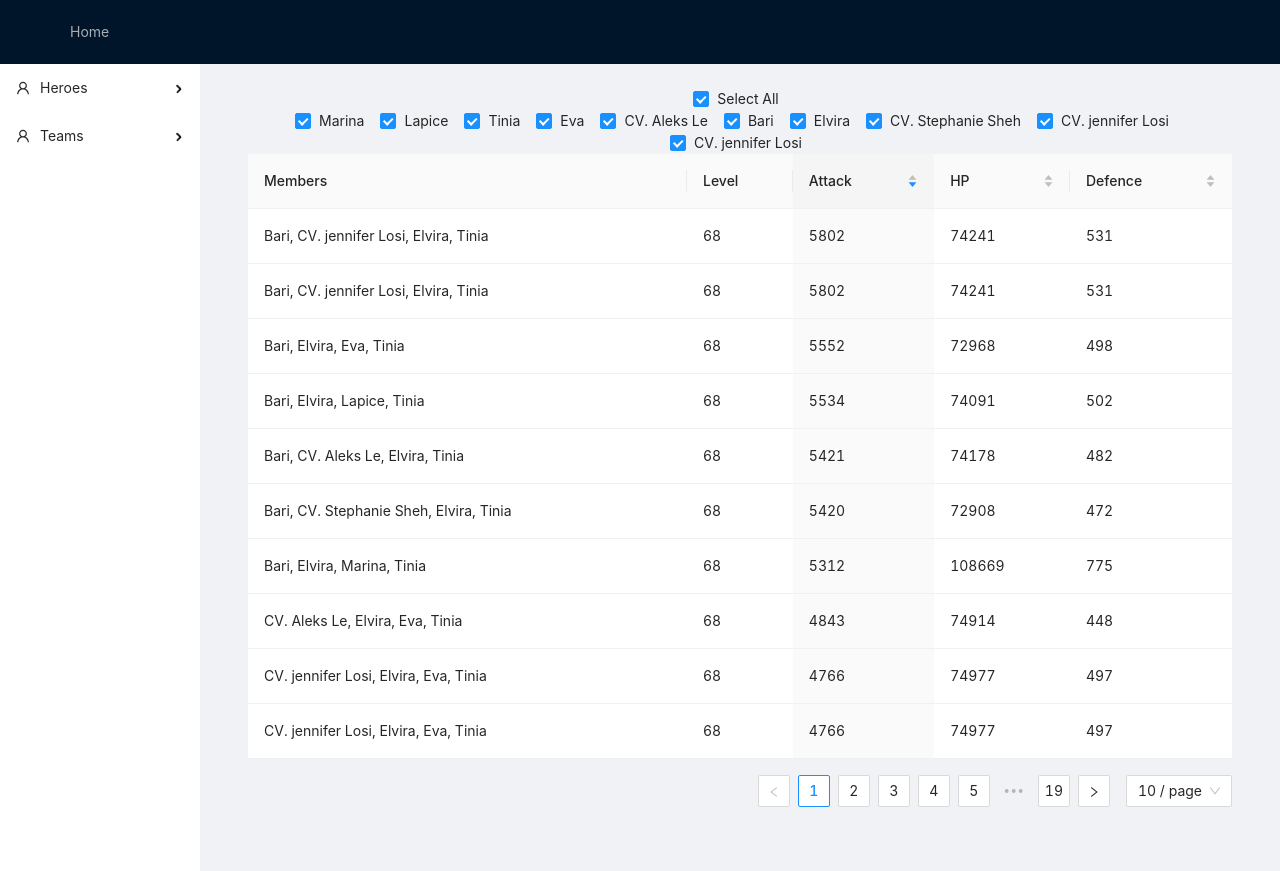
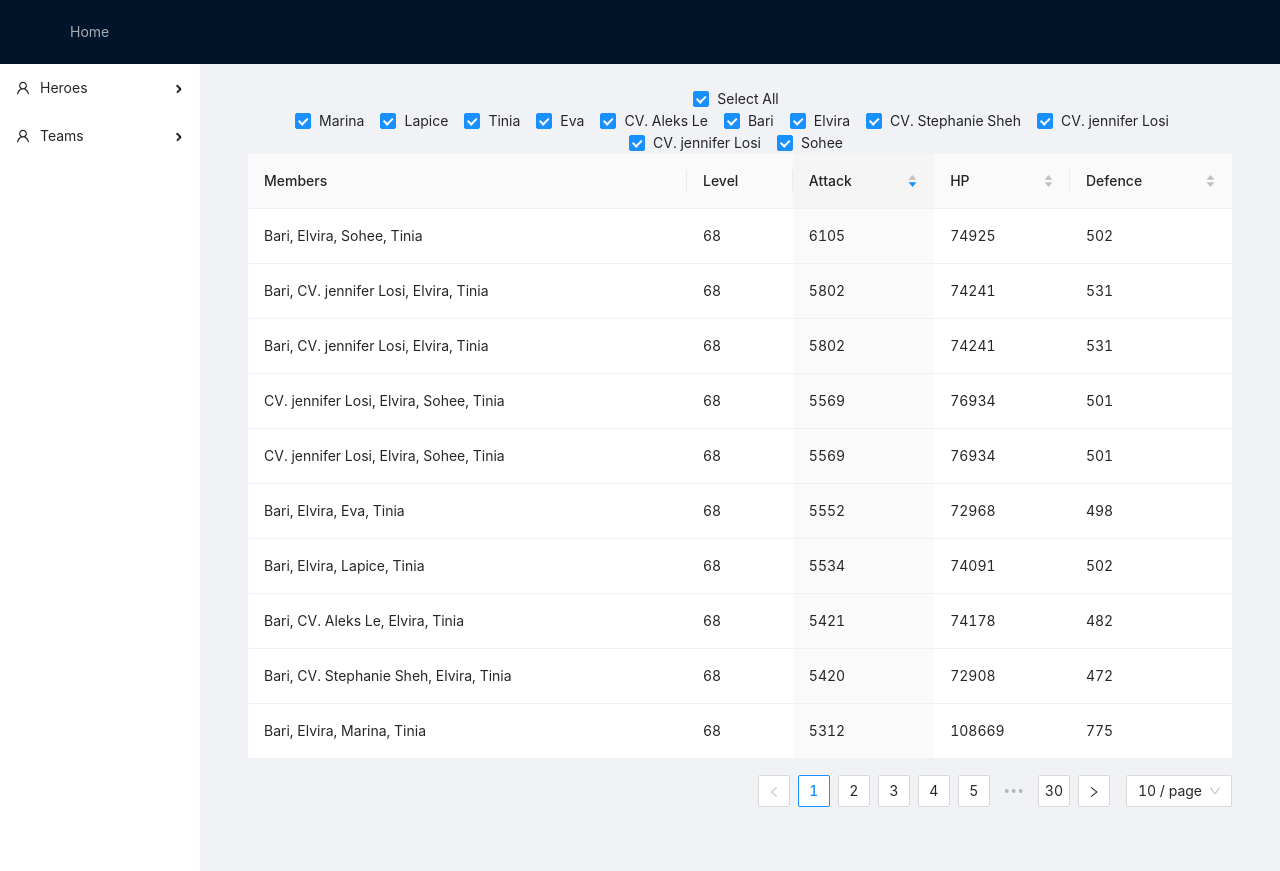
Before and after one commit to monacob/guardian-tales, a React (Create React App) app: page /teams in a window 1280 px wide. Built offline with nearby package versions, Linux system fonts and the light colour scheme.

Commit message:
add hero

```diff
--- a/src/data/heroes.js
+++ b/src/data/heroes.js
@@ -232,6 +232,26 @@ const heroes: Array<Hero> = [
             attribute: 'ATK',
             value: 0.40
         }]
+    },
+    {
+        name: 'Sohee',
+        role: 'RANGED',
+        element: 'LIGHT',
+        atk: 595,
+        criticalHitChance: 0.00,
+        hp: 20775,
+        def: 125,
+        damageReduction: 18,
+        cardSlot: 2,
+        resistance: [
+            {type: 'BASIC', value: -0.3},
+            {type: 'DARK', value: 0.3},
+        ],
+        skills: [{
+            target: 'FIRE',
+            attribute: 'ATK',
+            value: 0.40
+        }]
     }
 ]
 
```
